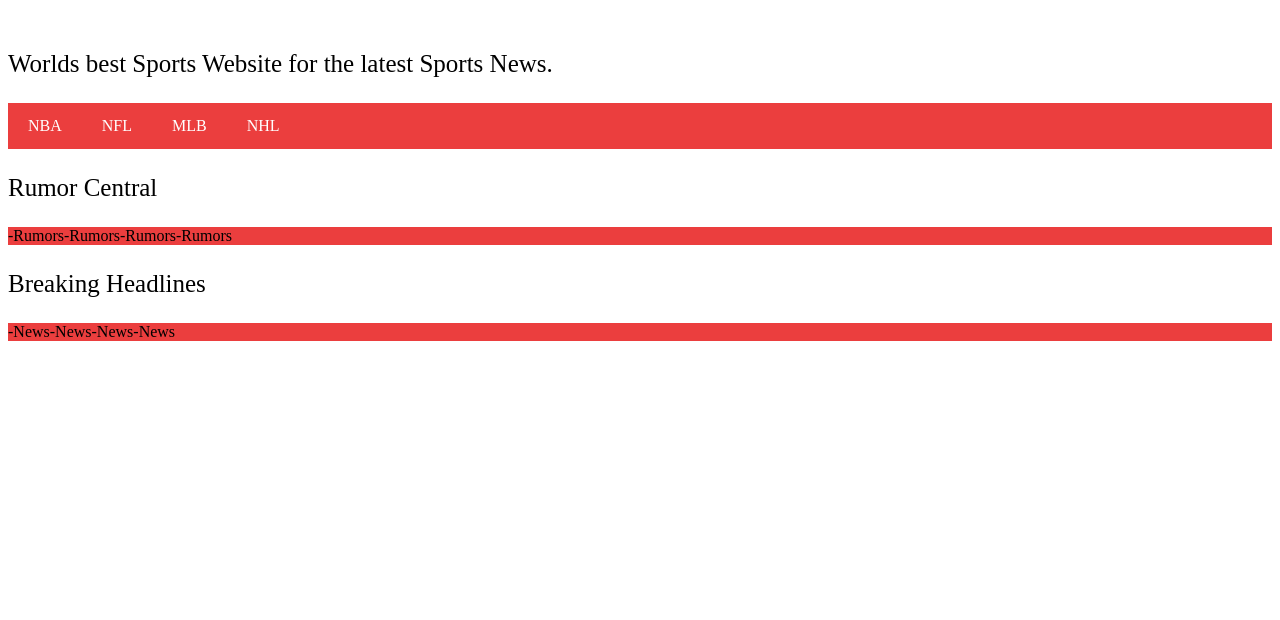
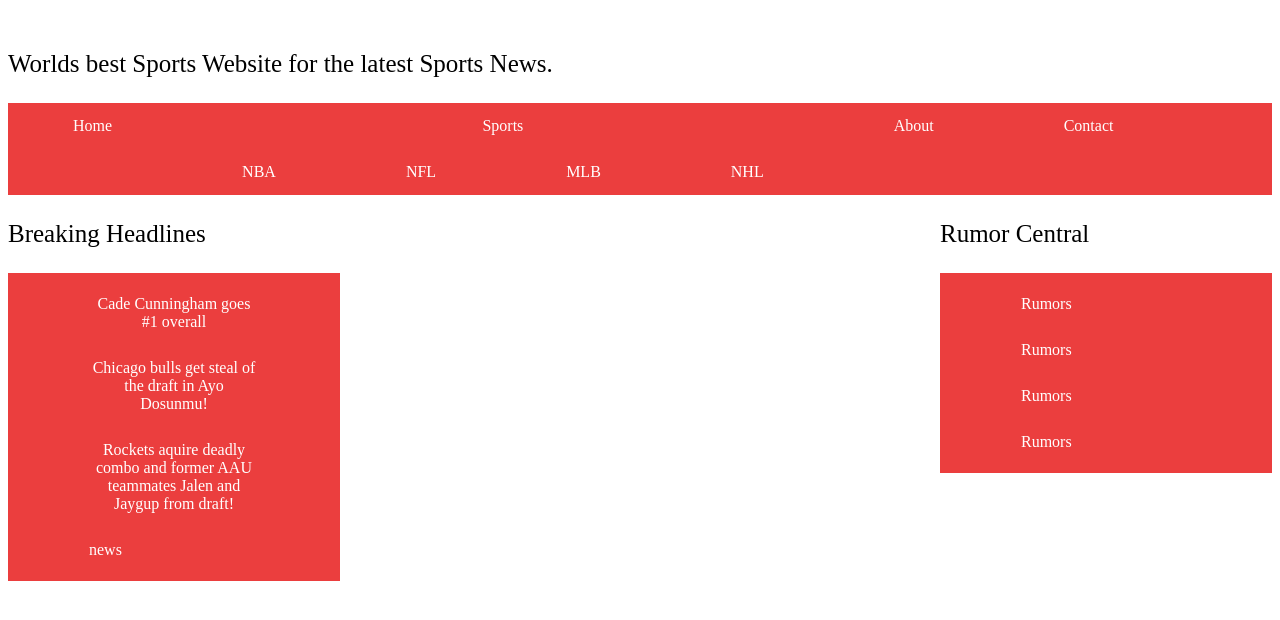
Before and after one commit to eliseogonzo03/Sports-website-, a plain HTML site: page index.html in a window 1280 px wide. Shown: the part 148-768 px from the top of the page. Drawn offline with Linux system fonts and the light colour scheme.

Commit message:
created new about and contact pages and edited home page

```diff
--- a/index.html
+++ b/index.html
@@ -15,33 +15,48 @@
         <p>
             Worlds best Sports Website for the latest Sports News.
         </p>
+        <nav>
+            <ul>
+                <li><a href="index.html">Home</a></li>
+                <li>
+                    <a href="index.html">Sports</a>
                     <ul>
                         <li><a href="nba.html">NBA</a></li>
                         <li><a href="nfl.html">NFL</a></li>
                         <li><a href="mlb.html">MLB</a></li>
                         <li><a href="nhl.html">NHL</a></li>
                     </ul>
+                </li>
+                <li><a href="about.html">About</a></li>
+                <li><a href="contact.html">Contact</a></li>
+            </ul>
+        </nav>
 
+        <div  class="rumor">
             <p>
                 Rumor Central
             </p>
-
-        <ul>
-            <li>-Rumors</li>
-            <li>-Rumors</li>
-            <li>-Rumors</li>
-            <li>-Rumors</li>
+            <ul class="news">
+                <li><a href="rumors.html">Rumors</a></li>
+                <li><a href="rumors.html">Rumors</a></li>
+                <li><a href="rumors.html">Rumors</a></li>
+                <li><a href="rumors.html">Rumors</a></li>
             </ul>
 
+        </div>
+
+        <div>
+
+        </div>
         <p>
             Breaking Headlines
         </p>
 
-        <ul>
-            <li>-News</li>
-            <li>-News</li>
-            <li>-News</li>
-            <li>-News</li>
+        <ul class="news">
+            <li><a href="http://insider.espn.com/nbadraft/results/player/_/id/105027">Cade Cunningham goes #1 overall </a></li>
+            <li><a href="https://www.nba.com/bulls/news/hometown-star-ayo-dosunmu-falls-chicago-bulls-2021-nba-draft">Chicago bulls get steal of the draft in Ayo Dosunmu!</a></li>
+            <li><a href="https://www.msn.com/en-us/sports/nba/2021-nba-draft-jalen-green-headlines-rockets-remarkable-night-setting-course-for-post-james-harden-era/ar-AAMJsQ4?ocid=BingNewsSearch">Rockets aquire deadly combo and former AAU teammates Jalen and Jaygup from draft!</a></li>
+            <li><a href="news.html">news</a></li>
         </ul>
     </body>
 </html
--- a/style.css
+++ b/style.css
@@ -29,10 +29,42 @@ li a{
   display: block;
   color: white;
   text-align: center;
-  padding: 14px 20px;
+  padding: 14px 65px;
   text-decoration: none;
 }
 
 li a:hover {
-  background-color: rgb(6, 41, 194);
+  background-color: rgb(0, 1, 7);
 }
+
+/* Vertical Nav Bar */
+.news {
+  list-style-type: none;
+  margin: 0;
+  padding: 0;
+  width: 300px;
+  background-color: rgb(235, 62, 62);
+
+}
+
+.news {
+  display: block;
+  color: #000;
+  padding: 8px 16px;
+  text-decoration: none;
+}
+
+/* Change the link color on hover */
+.news li a:hover {
+  background-color: #555;
+  color: white;
+}
+
+.rumor{
+  float: right;
+  display: block;
+}
+
+.news{
+  text-align: right;
+}
```
Also changed, not shown: about.html (added, +13 -0 lines), contact.html (added, +13 -0 lines), mlb.html (+11 -0 lines), nfl.html (+11 -0 lines), nhl.html (+11 -0 lines). Lines whose indentation alone changed are shown as unchanged.
